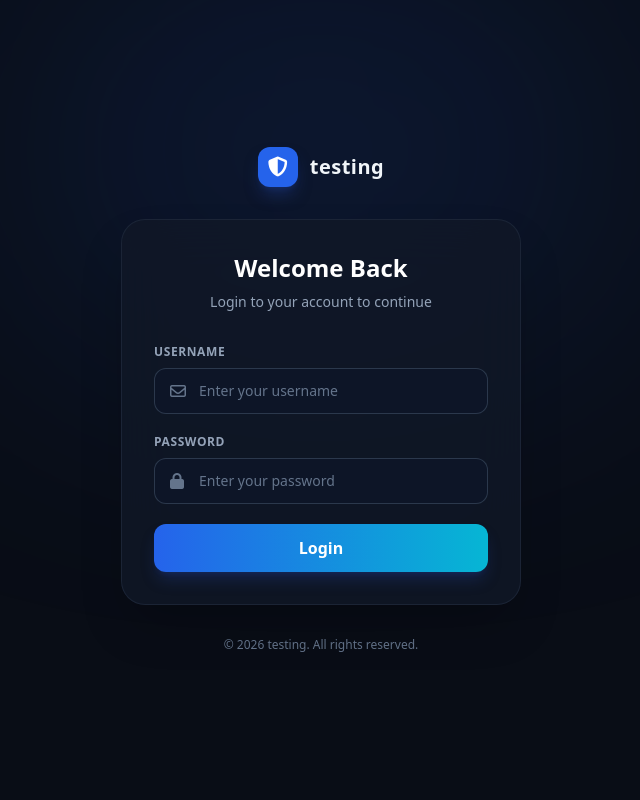
After one commit to AhmadGhozi/Website-Absensi, a Django app: page / in a window 1280 px wide. The commit adds this page. Shown: the whole page, without its empty margins (319-959 px from the left). Run offline with Django 4.2, Linux system fonts and the light colour scheme; some libraries are stand-ins or nearby versions.

Commit message:
Setup login page dan logout

```diff
--- a/dashboard/views.py
+++ b/dashboard/views.py
@@ -1,6 +1,8 @@
 from django.shortcuts import render
 from kehadiran.models import Siswa
+from django.contrib.auth.decorators import login_required
 
+@login_required
 def dashboard(request):
     daftar_kelas = Siswa.objects.values_list('kelas', flat=True).distinct().order_by('kelas')
     context = {
--- a/kehadiran/urls.py
+++ b/kehadiran/urls.py
@@ -2,6 +2,8 @@ from django.urls import path
 from . import views
 
 urlpatterns = [
+    path('login/', views.halaman_login, name='login'),
+    path('logout/', views.proses_logout, name='logout'),
     path('scan/', views.halaman_scan, name='scan'),
     path('scan/proses/', views.proses_scan, name='proses_scan'),
     path('siswa/', views.manajemen_siswa, name='manajemen_siswa'),
--- a/kehadiran/views.py
+++ b/kehadiran/views.py
@@ -8,6 +8,9 @@ from datetime import datetime, date
 from .models import Siswa, Absensi
 from django.utils import timezone
 from datetime import time
+from django.contrib.auth import authenticate, login, logout
+from django.contrib.auth.decorators import login_required
+from django.contrib import messages
 
 def halaman_scan(request):
     return render(request, 'kehadiran/scan.html')
@@ -46,6 +49,7 @@ def proses_scan(request):
     # TAMBAHAN INI: Jika diakses lewat GET, kembalikan ke halaman scan agar tidak error
     return redirect('scan')
 
+@login_required
 def manajemen_siswa(request):
     semua_siswa = Siswa.objects.all()
     context = {'semua_siswa': semua_siswa}
@@ -88,6 +92,7 @@ def download_qr(request, pk):
         return response
     return redirect('manajemen_siswa')
 
+@login_required
 def cetak_laporan(request):
     tanggal_str = request.GET.get('tanggal', str(date.today()))
     tanggal_obj = datetime.strptime(tanggal_str, '%Y-%m-%d').date()
@@ -134,3 +139,21 @@ def cetak_laporan(request):
         'kelas_terpilih': kelas_terpilih
     }
     return render(request, 'kehadiran/cetak_laporan.html', context)
+
+def halaman_login(request):
+    if request.method == 'POST':
+        username_input = request.POST.get('username')
+        password_input = request.POST.get('password')
+
+        user = authenticate(request, username=username_input, password=password_input)
+        if user is not None:
+            login(request, user)
+            return redirect('dashboard')
+        else:
+            messages.error(request, 'Username atau password salah!')
+
+    return render(request, 'kehadiran/login.html')
+
+def proses_logout(request):
+    logout(request)
+    return redirect('login')
--- a/sistem_sekolah/settings.py
+++ b/sistem_sekolah/settings.py
@@ -128,3 +128,4 @@ STATIC_URL = 'static/'
 # https://docs.djangoproject.com/en/4.2/ref/settings/#default-auto-field
 
 DEFAULT_AUTO_FIELD = 'django.db.models.BigAutoField'
+LOGIN_URL = 'login'
--- a/sistem_sekolah/urls.py
+++ b/sistem_sekolah/urls.py
@@ -1,8 +1,10 @@
 from django.contrib import admin
 from django.urls import path, include
+from kehadiran import views
 
 urlpatterns = [
     path('admin/', admin.site.urls),
+    path('', views.halaman_login, name='home'),
     path('', include('dashboard.urls')),
     path('', include('kehadiran.urls')),
     path('', include('kehadiran.urls')),
--- /dev/null
+++ b/templates/kehadiran/login.html
@@ -0,0 +1,71 @@
+<!DOCTYPE html>
+<html lang="id">
+<head>
+    <meta charset="UTF-8">
+    <title>Login</title>
+    <script src="https://cdn.tailwindcss.com"></script>
+    <link rel="stylesheet" href="https://cdnjs.cloudflare.com/ajax/libs/font-awesome/6.4.0/css/all.min.css">
+</head>
+<body class="bg-[#090d16] text-slate-100 min-h-screen flex items-center justify-center relative overflow-hidden">
+
+    <!-- Efek Cahaya Latar Belakang (Glow Effect) -->
+    <div class="absolute top-0 left-1/2 -translate-x-1/2 w-[600px] h-[300px] bg-blue-600/20 blur-[140px] rounded-full pointer-events-none"></div>
+
+    <div class="w-full max-w-md p-6 z-10">
+        <!-- Logo & Nama Instansi -->
+        <div class="flex items-center justify-center gap-3 mb-8">
+            <div class="w-10 h-10 bg-blue-600 rounded-xl flex items-center justify-center shadow-lg shadow-blue-900/50">
+                <i class="fa-solid fa-shield-halved text-white text-xl"></i>
+            </div>
+            <span class="font-bold text-xl tracking-wide">testing</span>
+        </div>
+
+        <!-- Kotak Kartu Login -->
+        <div class="bg-[#111827]/80 backdrop-blur-xl border border-slate-800/80 p-8 rounded-3xl shadow-2xl relative">
+            <div class="text-center mb-8">
+                <h1 class="text-2xl font-bold text-white mb-2">Welcome Back</h1>
+                <p class="text-slate-400 text-sm">Login to your account to continue</p>
+            </div>
+
+            <!-- Pesan Error jika Gagal Login -->
+            {% if messages %}
+                {% for message in messages %}
+                    <div class="mb-4 p-3 rounded-xl bg-red-500/20 border border-red-500/30 text-red-400 text-sm text-center">
+                        {{ message }}
+                    </div>
+                {% endfor %}
+            {% endif %}
+
+            <form method="POST" action="/login/" class="space-y-5">
+                {% csrf_token %}
+                <div>
+                    <label class="block text-xs font-semibold text-slate-400 uppercase tracking-wider mb-2">Username</label>
+                    <div class="relative">
+                        <span class="absolute inset-y-0 left-0 flex items-center pl-4 text-slate-500">
+                            <i class="fa-regular fa-envelope"></i>
+                        </span>
+                        <input type="text" name="username" required placeholder="Enter your username" class="w-full bg-[#0d1527] border border-slate-700/80 rounded-xl py-3 pl-11 pr-4 text-sm text-white placeholder-slate-500 focus:outline-none focus:border-blue-500 transition">
+                    </div>
+                </div>
+
+                <div>
+                    <label class="block text-xs font-semibold text-slate-400 uppercase tracking-wider mb-2">Password</label>
+                    <div class="relative">
+                        <span class="absolute inset-y-0 left-0 flex items-center pl-4 text-slate-500">
+                            <i class="fa-solid fa-lock"></i>
+                        </span>
+                        <input type="password" name="password" required placeholder="Enter your password" class="w-full bg-[#0d1527] border border-slate-700/80 rounded-xl py-3 pl-11 pr-4 text-sm text-white placeholder-slate-500 focus:outline-none focus:border-blue-500 transition">
+                    </div>
+                </div>
+
+                <button type="submit" class="w-full bg-gradient-to-r from-blue-600 to-cyan-500 hover:from-blue-500 hover:to-cyan-400 text-white font-semibold py-3 rounded-xl shadow-lg shadow-blue-900/40 transition duration-200 mt-2">
+                    Login
+                </button>
+            </form>
+        </div>
+
+        <p class="text-center text-slate-500 text-xs mt-8">&copy; 2026 testing. All rights reserved.</p>
+    </div>
+
+</body>
+</html>
```
Also changed, not shown: templates/dashboard.html (+3 -8 lines).
